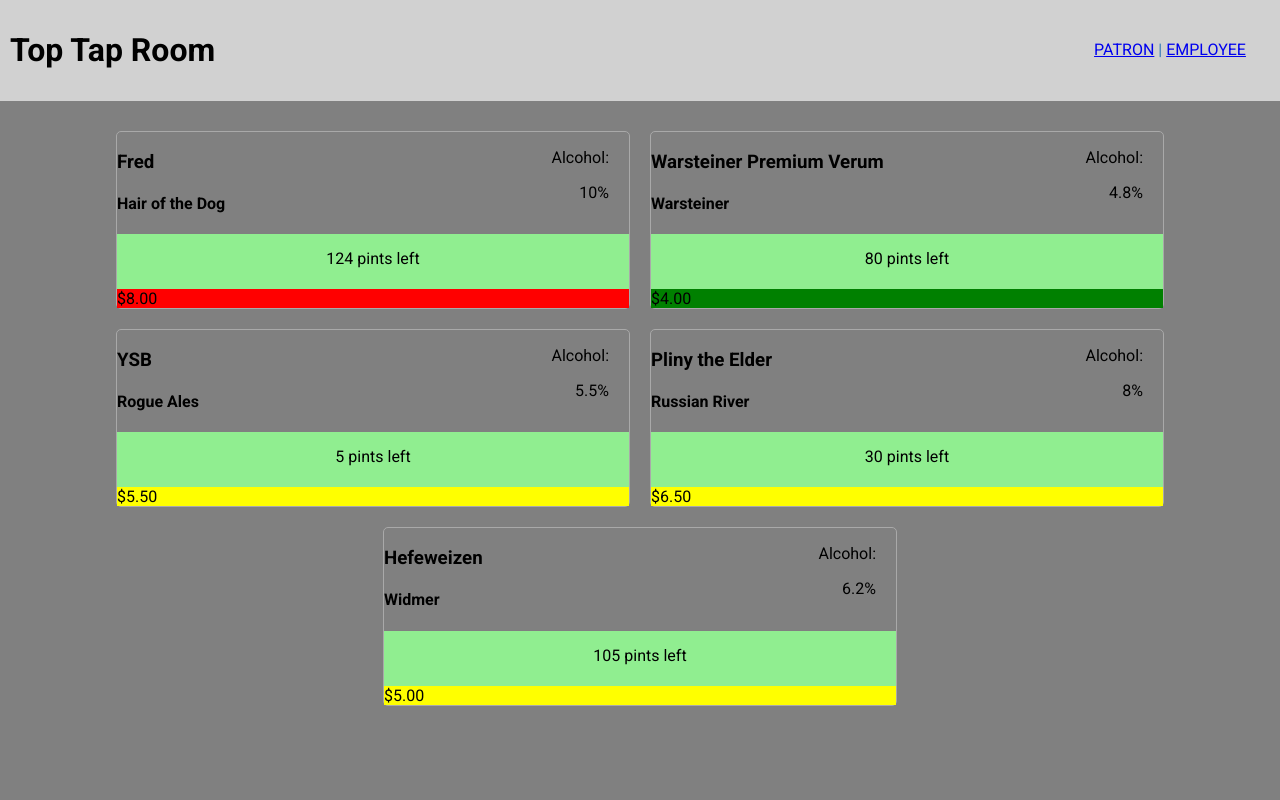
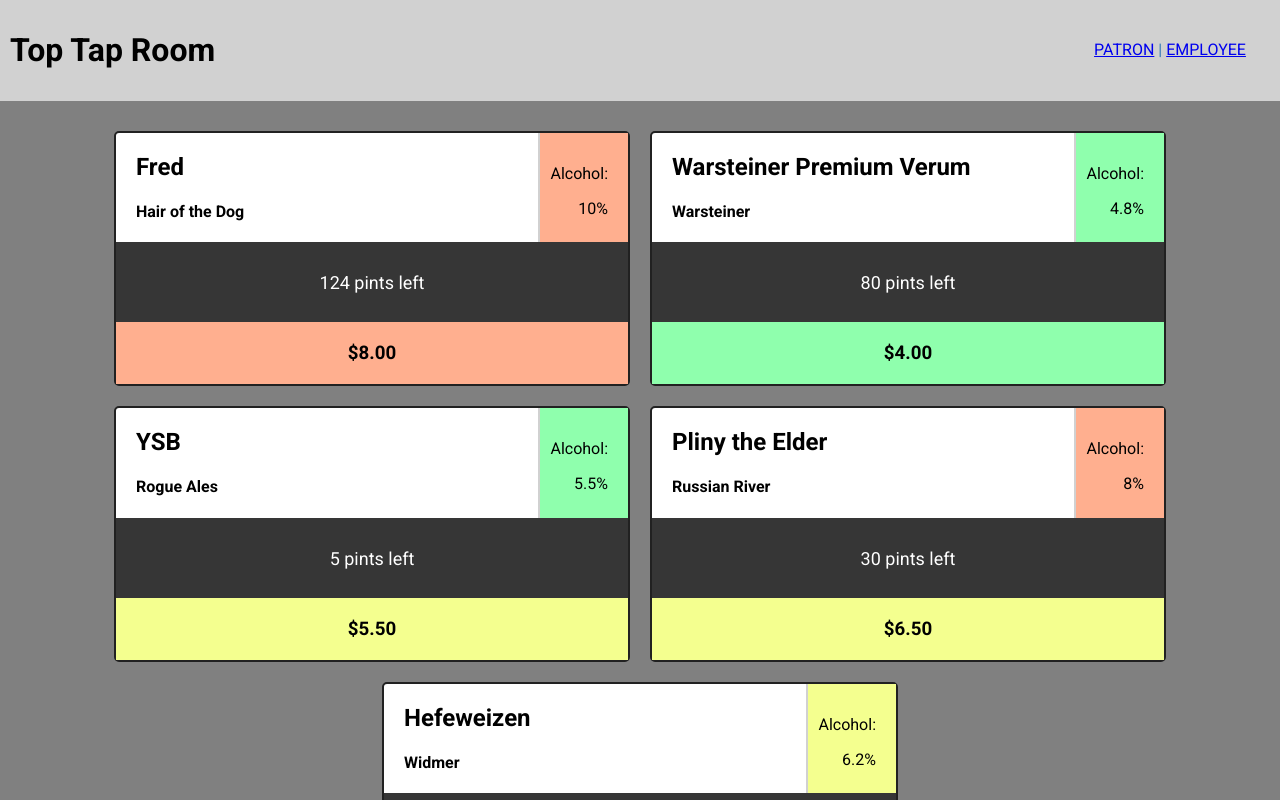
Before and after one commit to LiamPKenna/tap-room, a React (Create React App) app: page / in a window 1280 px wide. Shown: the top 800 px of the page. Built offline with nearby package versions, Linux system fonts and the light colour scheme.

Commit message:
Adjust layout and colors

```diff
--- a/src/components/Counter.jsx
+++ b/src/components/Counter.jsx
@@ -6,19 +6,24 @@
 
   const checkEmp = () => {
     if (props.employee) {
-      return (<Button variant="contained" >SELL</Button>)
+      return (<Button variant="contained" style={btnStyle}>SELL</Button>)
     }
   }
   const counterStyle = {
     display: 'grid',
     gridTemplateColumns: (props.employee)? '1fr 1fr' : '1fr',
     textAlign: 'center',
-    backgroundColor: 'lightgreen'
+    backgroundColor: '#363636',
+    color: 'white'
   };
   const pintsLeftStyle = {
-    height: '40px',
-    paddingTop: '15px'
+    height: '50px',
+    paddingTop: '30px',
+    fontSize: '18px'
   };
+  const btnStyle = {
+    margin: '10px'
+  }
   return (
     <div style={counterStyle}>
       <div style={pintsLeftStyle}>
--- a/src/components/Keg.jsx
+++ b/src/components/Keg.jsx
@@ -6,16 +6,17 @@
 function Keg(props) {
   const checkIfLow = (employee, number) => {
     if (employee && number < 10) {
-      return '3px solid red';
+      return '2px solid red';
     } else {
-      return '1px solid darkgrey';
+      return '2px solid #212121';
     }
   }
   const kegStyle = {
     width: '40%',
     border: checkIfLow(props.employee, props.keg.pints),
     borderRadius: '5px',
-    margin: '10px'
+    margin: '10px',
+    backgroundColor: 'white'
   };
   return (
     <div style={kegStyle}>
--- a/src/components/KegTop.jsx
+++ b/src/components/KegTop.jsx
@@ -1,18 +1,34 @@
 import React from 'react';
 
 function KegTop(props) {
+  const colorCode = (value) => {
+    if (value >= 8) {
+      return '#ffaf8f';
+    } else if (value > 6) {
+      return '#f4ff8f';
+    } else {
+      return '#8fffad';
+    }
+  }
   const kegTopStyle = {
     display: 'grid',
     gridTemplateColumns: '1fr 90px'
   };
   const alcoholStyle = {
     textAlign: 'right',
-    paddingRight: '20px'
+    paddingRight: '20px',
+    paddingTop: '15px',
+    backgroundColor: colorCode(props.keg.alcoholContent),
+    borderLeft: '2px solid #d1d1d1'
+  };
+  const nameStyle = {
+    paddingLeft: '20px',
+    paddingRight: '20px',
   };
   return (
   <div style={kegTopStyle}>
-      <div>
-        <h3>{props.keg.name}</h3>
+      <div style={nameStyle}>
+        <h2>{props.keg.name}</h2>
         <h4>{props.keg.brand}</h4>
       </div>
       <div style={alcoholStyle}>
--- a/src/components/Price.jsx
+++ b/src/components/Price.jsx
@@ -6,20 +6,26 @@
   }
   const colorCode = (value) => {
     if (value > 7.5) {
-      return 'red';
-    } else if (value >= 5) {
-      return 'yellow';
+      return '#ffaf8f';
+    } else if (value > 5) {
+      return '#f4ff8f';
     } else {
-      return 'green';
+      return '#8fffad';
     }
   }
   const priceStyles = {
     backgroundColor: colorCode(props.price),
-
-  }
+    textAlign: 'center',
+    padding: '20px'
+  };
+  const priceTextStyle = {
+    margin: '0',
+  };
   return (
     <div style={priceStyles}>
-      {`$${makeMoney(props.price)}`}
+      <h3 style={priceTextStyle}>
+        {`$${makeMoney(props.price)}`}
+      </h3>
     </div>
   );
 }
```
